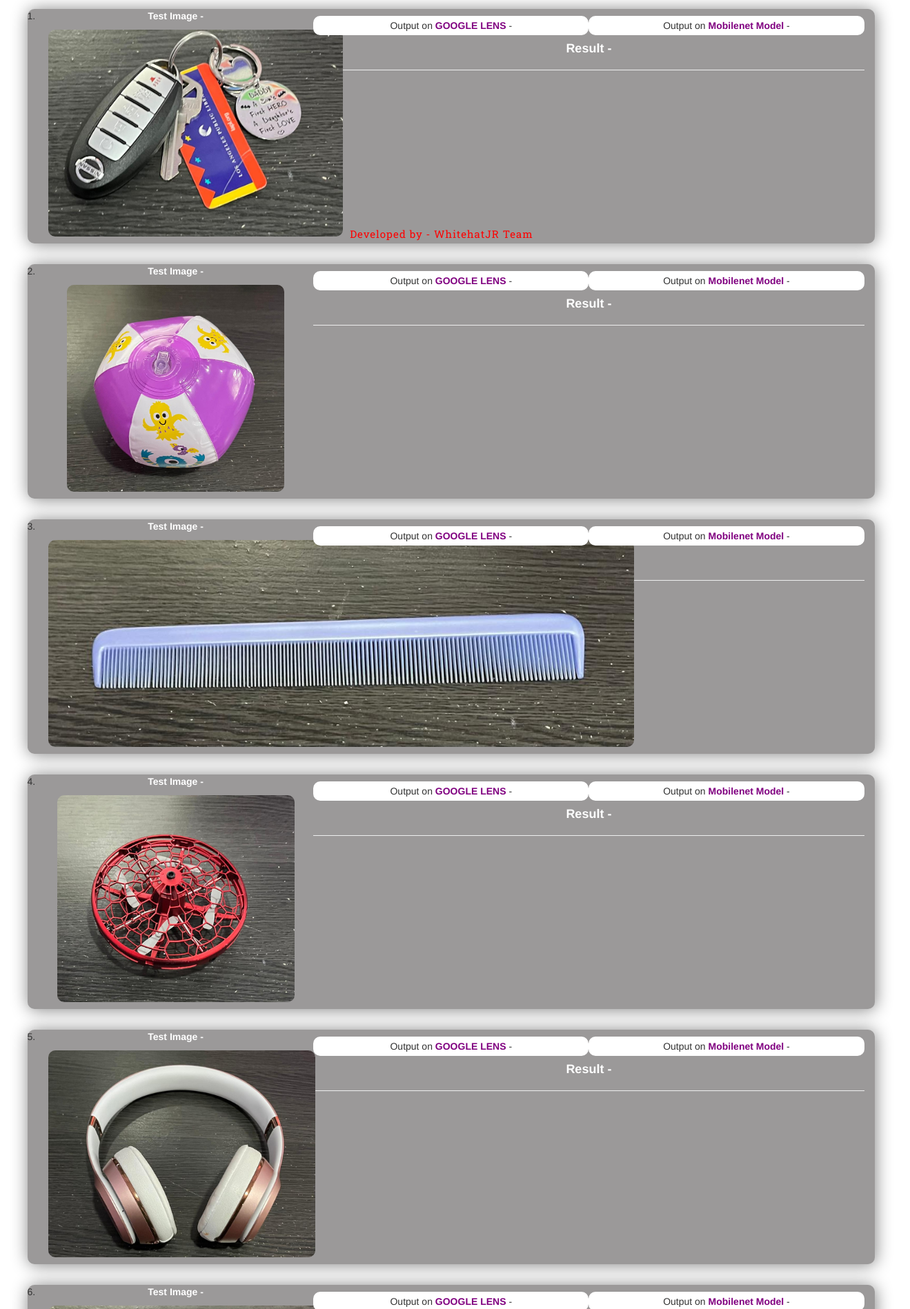
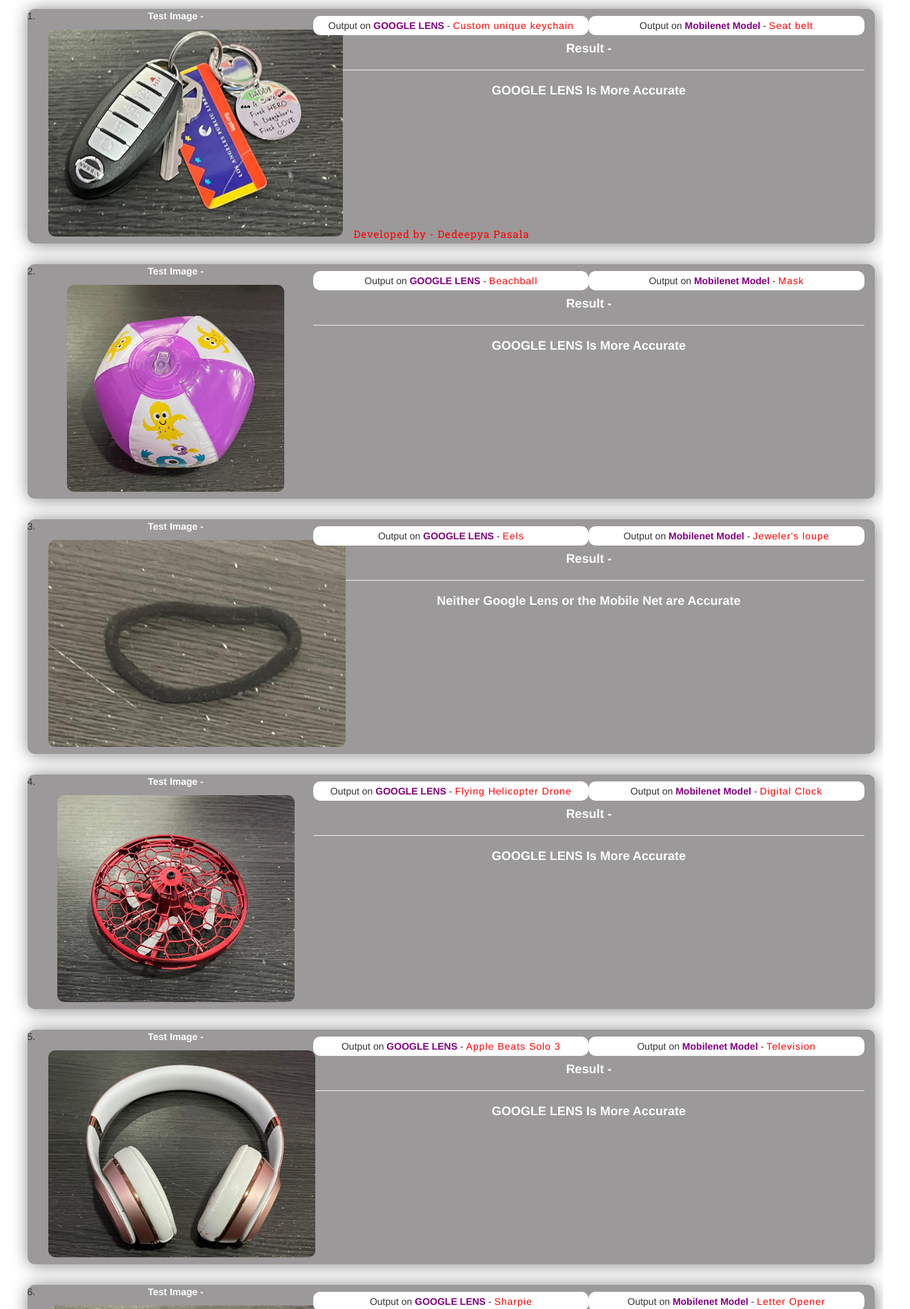
Before and after one commit to darlingdedeepya/CASE-STUDY-GOOGLE-LENS-VS-MOBILENET, a plain HTML site: page index.html in a window 1280 px wide. Shown: the part 440-2338 px from the top of the page at 69% size, 1319 px wide, since content can reach past the window. Drawn offline with nearby package versions, Linux system fonts and the light colour scheme.

Commit message:
Add files via upload

```diff
--- a/index.html
+++ b/index.html
@@ -29,16 +29,16 @@
             </li>
             <h5 class="first col-sm-4 col-xs-12">
               Output on <b>GOOGLE LENS</b> -
-              <span> </span>
+              <span>Custom unique keychain </span>
             </h5>
             <h5 class="second col-sm-4 col-xs-12">
               Output on <b>Mobilenet Model </b> -
-              <span> </span>
+              <span>Seat belt </span>
             </h5>
             <div class="mini_result" class="col-xs-12">
               <h4>Result - </h4>
               <hr>
-              <h4> </h4>
+              <h4>GOOGLE LENS Is More Accurate</h4>
             </div>
           </div>
           <div class="test_image_and_result2 col-xs-12">
@@ -48,35 +48,35 @@
             </li>
             <h5 class="first col-sm-4 col-xs-12">
               Output on <b>GOOGLE LENS</b> -
-              <span> </span>
+              <span> Beachball </span>
             </h5>
             <h5 class="second col-sm-4 col-xs-12">
               Output on <b>Mobilenet Model </b> -
-              <span> </span>
+              <span>Mask </span>
             </h5>
             <div class="mini_result" class="col-xs-12">
               <h4>Result - </h4>
               <hr>
-              <h4> </h4>
+              <h4>GOOGLE LENS Is More Accurate</h4>
             </div>
           </div>
           <div class="test_image_and_result3 col-xs-12">
             <li class="col-sm-4 col-xs-12">
               <b class="white3">Test Image - </b>
-              <img class="img" src="comb.jpeg">
+              <img class="img" src="hairtie.jpeg">
             </li>
             <h5 class="first col-sm-4 col-xs-12">
               Output on <b>GOOGLE LENS</b> -
-              <span> </span>
+              <span>Eels </span>
             </h5>
             <h5 class="second col-sm-4 col-xs-12">
               Output on <b>Mobilenet Model </b> -
-              <span> </span>
+              <span>Jeweler's loupe </span>
             </h5>
             <div class="mini_result" class="col-xs-12">
               <h4>Result - </h4>
               <hr>
-              <h4> </h4>
+              <h4>Neither Google Lens or the Mobile Net are Accurate</h4>
             </div>
           </div>
           <div class="test_image_and_result4 col-xs-12">
@@ -86,16 +86,16 @@
             </li>
             <h5 class="first col-sm-4 col-xs-12">
               Output on <b>GOOGLE LENS</b> -
-              <span> </span>
+              <span>Flying Helicopter Drone </span>
             </h5>
             <h5 class="second col-sm-4 col-xs-12">
               Output on <b>Mobilenet Model </b> -
-              <span> </span>
+              <span>Digital Clock </span>
             </h5>
             <div class="mini_result" class="col-xs-12">
               <h4>Result - </h4>
               <hr>
-              <h4> </h4>
+              <h4>GOOGLE LENS Is More Accurate</h4>
             </div>
           </div>
           <div class="test_image_and_result5 col-xs-12">
@@ -105,16 +105,16 @@
             </li>
             <h5 class="first col-sm-4 col-xs-12">
               Output on <b>GOOGLE LENS</b> -
-              <span> </span>
+              <span>Apple Beats Solo 3</span>
             </h5>
             <h5 class="second col-sm-4 col-xs-12">
               Output on <b>Mobilenet Model </b> -
-              <span> </span>
+              <span>Television </span>
             </h5>
             <div class="mini_result" class="col-xs-12">
               <h4>Result - </h4>
               <hr>
-              <h4> </h4>
+              <h4>GOOGLE LENS Is More Accurate</h4>
             </div>
           </div>
           <div class="test_image_and_result6 col-xs-12">
@@ -124,35 +124,35 @@
             </li>
             <h5 class="first col-sm-4 col-xs-12">
               Output on <b>GOOGLE LENS</b> -
-              <span> </span>
+              <span>Sharpie </span>
             </h5>
             <h5 class="second col-sm-4 col-xs-12">
               Output on <b>Mobilenet Model </b> -
-              <span> </span>
+              <span>Letter Opener </span>
             </h5>
             <div class="mini_result" class="col-xs-12">
               <h4>Result - </h4>
               <hr>
-              <h4> </h4>
+              <h4>GOOGLE LENS Is More Accurate</h4>
             </div>
           </div>
           <div class="test_image_and_result7 col-xs-12">
             <li class="col-sm-4 col-xs-12">
               <b class="white7">Test Image - </b>
-              <img class="img" src="ruler.jpeg">
+              <img class="img" src="airpods.jpeg">
             </li>
             <h5 class="first col-sm-4 col-xs-12">
               Output on <b>GOOGLE LENS</b> -
-              <span> </span>
+              <span>Airpods </span>
             </h5>
             <h5 class="second col-sm-4 col-xs-12">
               Output on <b>Mobilenet Model </b> -
-              <span> </span>
+              <span>Window Screen </span>
             </h5>
             <div class="mini_result" class="col-xs-12">
               <h4>Result - </h4>
               <hr>
-              <h4> </h4>
+              <h4>GOOGLE LENS Is More Accurate</h4>
             </div>
           </div>
           <div class="test_image_and_result8 col-xs-12">
@@ -162,16 +162,16 @@
             </li>
             <h5 class="first col-sm-4 col-xs-12">
               Output on <b>GOOGLE LENS</b> -
-              <span> </span>
+              <span>Tableware Spoon </span>
             </h5>
             <h5 class="second col-sm-4 col-xs-12">
               Output on <b>Mobilenet Model </b> -
-              <span> </span>
+              <span>Ladle </span>
             </h5>
             <div class="mini_result" class="col-xs-12">
               <h4>Result - </h4>
               <hr>
-              <h4> </h4>
+              <h4>GOOGLE LENS Is More Accurate</h4>
             </div>
           </div>
           <div class="test_image_and_result9 col-xs-12">
@@ -181,20 +181,23 @@
             </li>
             <h5 class="first col-sm-4 col-xs-12">
               Output on <b>GOOGLE LENS</b> -
-              <span> </span>
+              <span>Sunglasses </span>
             </h5>
             <h5 class="second col-sm-4 col-xs-12">
               Output on <b>Mobilenet Model </b> -
-              <span> </span>
+              <span>Ping-Pong Ball </span>
             </h5>
             <div class="mini_result" class="col-xs-12">
               <h4>Result - </h4>
               <hr>
-              <h4> </h4>
+              <h4>GOOGLE LENS Is More Accurate</h4>
             </div>
           </div>
         </ol>
-      <p class="bottom">Developed by - WhitehatJR Team</p>
+        <h6 class="bottom1">  Have Tested 9 Images <b>GOOGLE LENS</b> Have Predicted 8 Of Them More Accurately And <b>MOBILE NET</b> Was Less Accurately So According To My Case Study <b>GOOGLE LENS</b> Is More Accurate.
+        </h6>
+        <br>
+      <p class="bottom">Developed by - Dedeepya Pasala</p>
   </center>
   </body>
 </html>
```
Also changed, not shown: airpods.jpeg (added), hairtie.jpeg (added).
